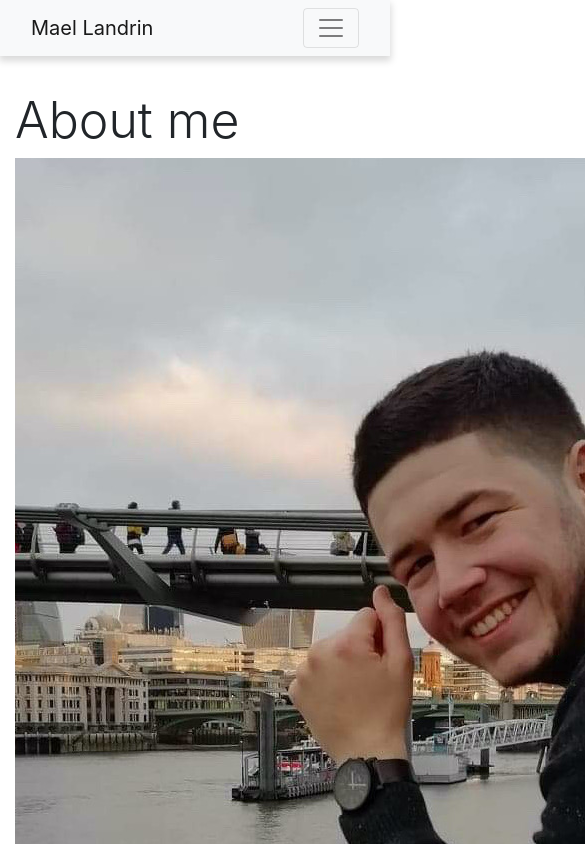
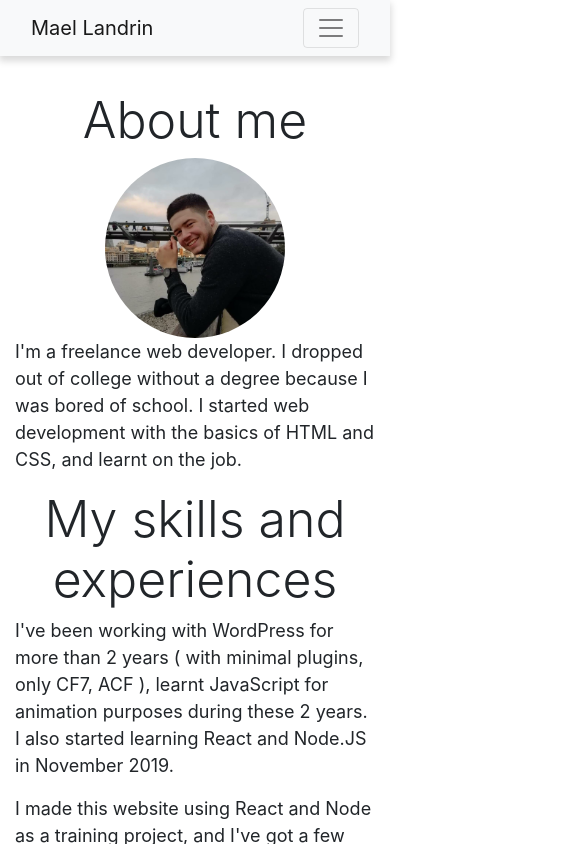
Before and after one commit to MonkeyFeeder/monkeyfeeder.github.io, a React (Create React App) app: page / in a window 390 px wide. Shown: the top 844 px of the page, 585 px wide, since content can reach past the window. Built offline with nearby package versions, Linux system fonts and the light colour scheme; no server answers.

Commit message:
fix mobile img

```diff
--- a/src/App.css
+++ b/src/App.css
@@ -15,6 +15,7 @@ body a:hover {
 body h2 {
     font-size: 50px;
     font-weight: 300;
+    text-align: center;
 }
 
 body p {
@@ -27,3 +28,7 @@ body p {
         font-weight: 300;
     }
 }
+
+body img {
+    max-width: 100%;
+}
--- a/src/components/User/About/About.css
+++ b/src/components/User/About/About.css
@@ -3,6 +3,15 @@
     padding-bottom: 40px;
     width: 100%;
     margin: 0 auto;
+}
+
+.picAndText img {
+    max-width: unset;
+    width: 50%;
+    height: auto;
+    display: block;
+    margin: 0 auto;
+    border-radius: 50%;
 }
 
 @media (min-width: 768px) {
@@ -23,8 +32,6 @@
 
     .picAndText img {
         width: 30%;
-        height: auto;
-        border-radius: 50%;
     }
 
     .picAndText p {
--- a/src/components/User/Contact/Contact.css
+++ b/src/components/User/Contact/Contact.css
@@ -22,7 +22,7 @@
 .contact-section .btn-form {
     display: block;
     margin: 0 auto 20px;
-    width: 20%;
+    width: 30%;
     color: white;
 }
 
--- a/src/components/User/Contact/Contact.js
+++ b/src/components/User/Contact/Contact.js
@@ -1,4 +1,4 @@
-import React, {Component, useState} from 'react';
+import React, {useState} from 'react';
 
 import Container from 'react-bootstrap/Container';
 import Form from 'react-bootstrap/Form';
```
Also changed, not shown: 13 other files (tests, documents, lock files or other folders).
